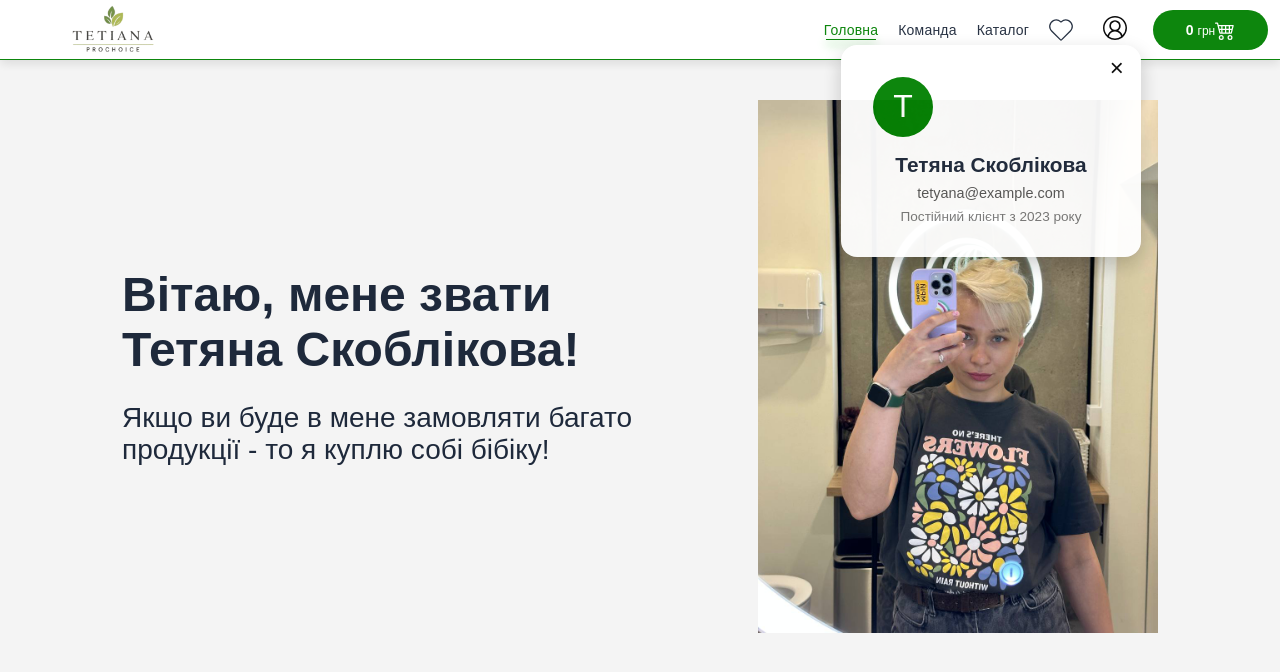
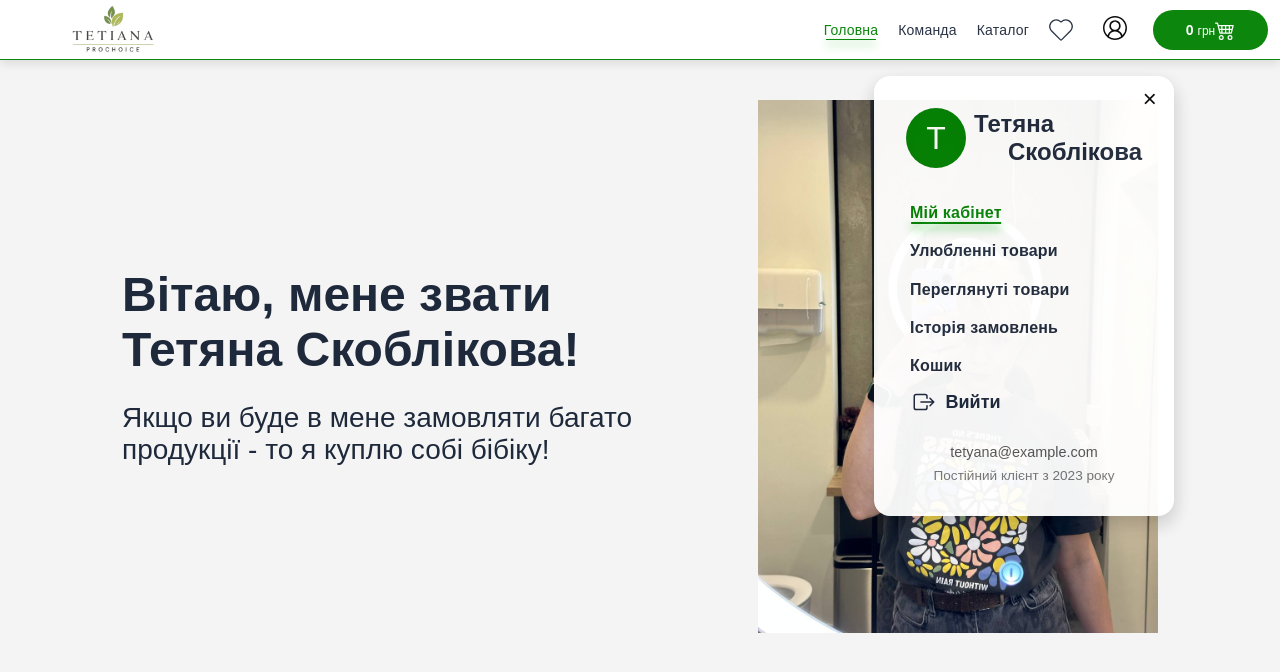
Before and after one commit to StasSkv/choice-tetiana-skoblikova, a React (Vite) app: page / in a window 1280 px wide. Both pictures are taken after a click on the button 1115 px from the left and 27 px from the top of the page. Shown: the top 672 px of the page. Built offline with nearby package versions, Linux system fonts and the light colour scheme.

Commit message:
update UserModal

```diff
--- a/src/components/Navigation/NavigationComponents/AccountLink/AccountLink.jsx
+++ b/src/components/Navigation/NavigationComponents/AccountLink/AccountLink.jsx
@@ -20,7 +20,8 @@ export const AccountLink = () => {
         <UserModal
           user={{
             avatar: 'https://i.pravatar.cc/150?img=3',
-            name: 'Тетяна Скоблікова',
+            name: 'Тетяна',
+            lastName: 'Скоблікова',
             email: 'tetyana@example.com',
             info: 'Постійний клієнт з 2023 року',
           }}
--- a/src/components/UserModal/UserModal.jsx
+++ b/src/components/UserModal/UserModal.jsx
@@ -1,16 +1,72 @@
+import { NavLink } from 'react-router-dom';
 import s from './userModal.module.css';
+import { IoExitOutline } from 'react-icons/io5';
+import { useEffect, useState } from 'react';
 
 export const UserModal = ({ user, onClose }) => {
+  const navLinkStyle = ({ isActive }) => (isActive ? `${s.link} ${s.active}` : s.link);
+
+  const [animationClass, setAnimationClass] = useState(s.modalOpen);
+
+  const handleClose = () => {
+    setAnimationClass(s.modalClose);
+  };
+
+  useEffect(() => {
+    if (animationClass === s.modalClose) {
+      const timer = setTimeout(() => {
+        onClose();
+      }, 300);
+      return () => clearTimeout(timer);
+    }
+  }, [animationClass, onClose]);
+
   return (
-    <div className={s.backdrop} onClick={onClose}>
-      <div className={s.modal} onClick={(e) => e.stopPropagation()}>
-        <button className={s.closeButton} onClick={onClose}>
+    <div className={s.backdrop} onClick={handleClose}>
+      <div className={`${s.modal} ${animationClass}`} onClick={(e) => e.stopPropagation()}>
+        <button className={s.closeButton} onClick={handleClose}>
           ×
         </button>
         <div className={s.avatarWrapper}>
-         <div className={s.notAvatar}><span>T</span></div>
+          <div className={s.notAvatar}>
+            <span>{user.name?.[0]?.toUpperCase() || 'U'}</span>
+          </div>
+
+          <div className={s.userNameWrap}>
+            <h2 className={s.name}>{user.name}</h2>
+            <h2 className={s.lastName}> {user.lastName} </h2>
+          </div>
         </div>
-        <h2 className={s.name}>{user.name}</h2>
+        <div className={s.mainBlock}>
+          <NavLink className={navLinkStyle}>Мій кабінет</NavLink>
+          <NavLink
+            className={navLinkStyle}
+            to="/favorites"
+            onClick={(e) => {
+              e.stopPropagation();
+              onClose();
+            }}
+          >
+            Улюбленні товари
+          </NavLink>
+          <NavLink className={navLinkStyle} to="/favorites">
+            Переглянуті товари
+          </NavLink>
+          <NavLink className={navLinkStyle} to="/favorites">
+            Історія замовлень
+          </NavLink>
+          <NavLink className={navLinkStyle} to="/favorites">
+            Кошик
+          </NavLink>
+
+          <button className={s.exitBtn} onClick={onClose}>
+            <span>
+              <IoExitOutline />
+            </span>
+            Вийти
+          </button>
+        </div>
+
         <p className={s.email}>{user.email}</p>
         <p className={s.info}>{user.info}</p>
       </div>
--- a/src/components/UserModal/UserModal.module.css
+++ b/src/components/UserModal/UserModal.module.css
@@ -1,7 +1,9 @@
 .backdrop {
-  position: absolute;
-  top: 100%;
-  right: 0;
+  position: fixed;
+  width: 100%;
+  height: 100%;
+  top: 0;
+  left: 0;
   display: flex;
   justify-content: center;
   align-items: center;
@@ -9,19 +11,45 @@
 }
 
 .modal {
+  left: 30%;
+  top: -13%;
   background: var(--white);
   padding: 2rem;
   border-radius: 1rem;
   width: 300px;
   position: relative;
   text-align: center;
-  box-shadow: 0 8px 20px rgba(0,0,0,0.2);
-  animation: fadeIn 0.3s ease-in-out;
+  box-shadow: 0 8px 20px rgba(0, 0, 0, 0.2);
+}
+
+.modalOpen {
+  animation: fadeIn 0.3s ease-in-out forwards;
+}
+
+.modalClose {
+  animation: fadeOut 0.3s ease-in-out forwards;
 }
 
 @keyframes fadeIn {
-  from { opacity: 0; transform: scale(0.9); }
-  to { opacity: 1; transform: scale(1); }
+  from {
+    opacity: 0;
+    transform: translateX(50%);
+  }
+  to {
+    opacity: 1;
+    transform: translateX(0%);
+  }
+}
+
+@keyframes fadeOut {
+  from {
+    opacity: 1;
+    transform: translateX(0%);
+  }
+  to {
+    opacity: 0;
+    transform: translateX(50%);
+  }
 }
 
 .closeButton {
@@ -35,15 +63,20 @@
 }
 
 .avatarWrapper {
-  margin-bottom: 1rem;
+  display: flex;
+  align-items: center;
+  justify-content: start;
+  margin-bottom: 32px;
+  gap: 8px;
 }
 
 .notAvatar {
-display: flex;
-align-items: center;
-justify-content: center;
-color: var(--white);
-font-size: 32px;
+  display: flex;
+  align-items: center;
+  justify-content: center;
+  flex-shrink: 0;
+  color: var(--white);
+  font-size: 32px;
   width: 60px;
   height: 60px;
   border-radius: 50%;
@@ -51,12 +84,99 @@ font-size: 32px;
   background-color: var(--accent);
 }
 
+.userNameWrap {
+  display: flex;
+  align-items: start;
+  justify-content: center;
+  flex-direction: column;
+  font-size: 16px;
+  font-weight: 600;
+  width: 100%;
+}
 
+.userNameWrap .lastName {
+  margin-left: auto;
+}
 
-.name {
-  font-size: 1.3rem;
-  font-weight: bold;
-  margin: 0.5rem 0;
+.mainBlock {
+  display: flex;
+  align-items: start;
+  justify-content: center;
+  flex-direction: column;
+  gap: 12px;
+  margin-bottom: 32px;
+}
+
+.link {
+  font-family: var(--font-family);
+  color: var(--main-text);
+  padding: 4px;
+  font-size: 16px;
+  font-weight: 600;
+  letter-spacing: 0.2px;
+  transition: color 0.4s ease-in-out, letter-spacing 0.4s ease-in-out;
+  position: relative;
+}
+
+.link:hover {
+  letter-spacing: 1px;
+  color: var(--accent);
+}
+
+.link::after {
+  content: '';
+  display: block;
+  height: 1.5px;
+  background-color: var(--accent);
+  width: 0;
+  opacity: 0;
+  position: absolute;
+  bottom: 10%;
+  left: 50%;
+  transform: translateX(-50%);
+  box-shadow: 0 4px 10px rgb(30, 181, 30);
+  transition: width 0.4s ease-in-out, opacity 0.4s ease-in-out;
+}
+
+.link.active {
+  color: var(--accent);
+}
+
+.link.active::after {
+  width: 90%;
+  opacity: 1;
+}
+
+.exitBtn {
+  width: 100px;
+  height: 20px;
+  display: flex;
+  align-items: center;
+  justify-content: center;
+  gap: 10px;
+  font-size: 18px;
+  font-weight: 600;
+  border: none;
+  background-color: transparent;
+  color: var(--main-text);
+  transition: color 0.4s ease, transform 0.4s ease;
+}
+
+.exitBtn span {
+  display: flex;
+  align-items: center;
+  justify-content: center;
+  font-size: 24px;
+  transition: transform 0.4s ease;
+}
+
+.exitBtn:hover {
+  color: var(--error);
+  transform: scale(1.2);
+}
+
+.exitBtn:hover span {
+  transform: rotate(90deg);
 }
 
 .email {
```
